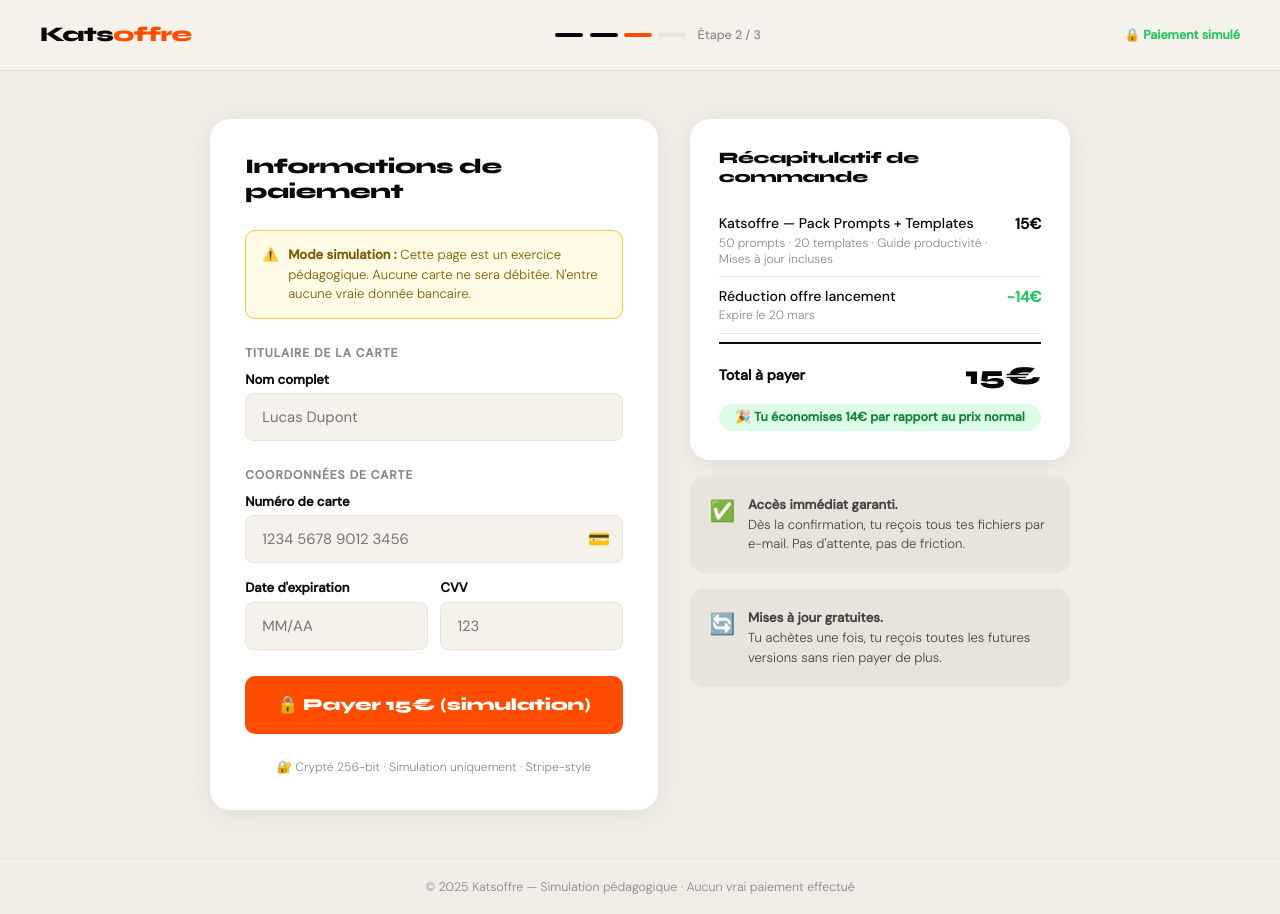
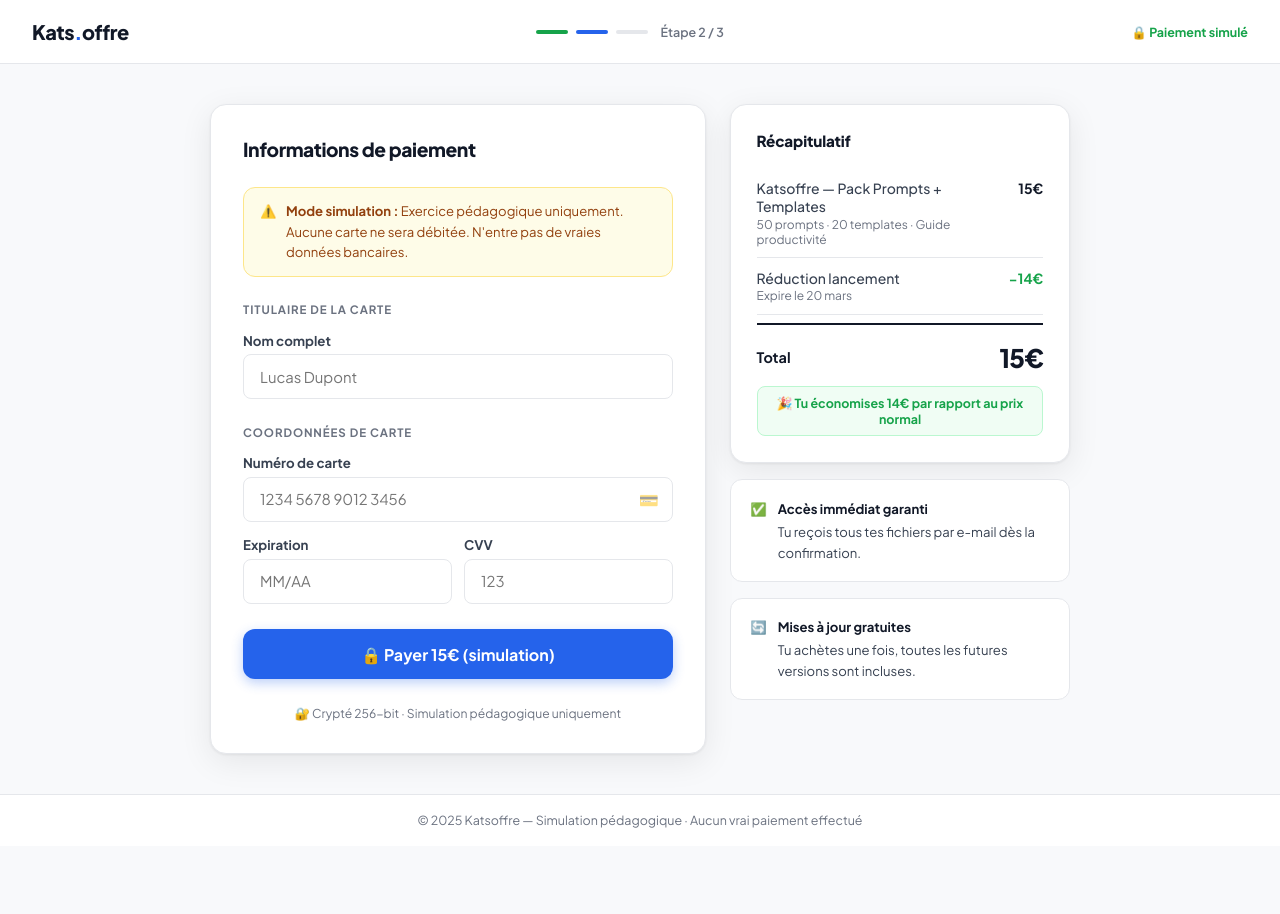
Before and after one commit to fanymrk/Mini-campagne, a plain HTML site: page checkout.html in a window 1280 px wide. After the commit the page ends 846 px from the top, so only its background shows below. Drawn offline with Linux system fonts and the light colour scheme.

Commit message:
Refactor checkout.html for improved styling and layout
Updated styles and structure for checkout page, including font changes, layout adjustments, and improved accessibility.

```diff
--- a/checkout.html
+++ b/checkout.html
@@ -4,221 +4,191 @@
 <meta charset="UTF-8">
 <meta name="viewport" content="width=device-width, initial-scale=1.0">
 <title>Katsoffre – Paiement sécurisé</title>
-<link href="https://fonts.googleapis.com/css2?family=Syne:wght@400;700;800&family=DM+Sans:wght@300;400;500&display=swap" rel="stylesheet">
+<link href="https://fonts.googleapis.com/css2?family=Plus+Jakarta+Sans:wght@400;500;600;700;800&display=swap" rel="stylesheet">
 <style>
   :root {
-    --ink: #0a0a0a;
-    --paper: #f5f2ec;
-    --accent: #ff4d00;
-    --gold: #f5c842;
-    --soft: #e8e4dc;
-    --muted: #888;
-    --green: #22c55e;
+    --white: #ffffff;
+    --bg: #f8f9fb;
+    --ink: #111827;
+    --ink-soft: #374151;
+    --muted: #6b7280;
+    --border: #e5e7eb;
+    --accent: #2563eb;
+    --accent-dark: #1d4ed8;
+    --accent-light: #eff6ff;
+    --green: #16a34a;
+    --green-light: #f0fdf4;
+    --orange: #ea580c;
+    --radius: 12px;
+    --shadow: 0 1px 3px rgba(0,0,0,0.07), 0 8px 32px rgba(0,0,0,0.08);
   }
   *, *::before, *::after { box-sizing: border-box; margin: 0; padding: 0; }
   body {
-    background: #f0ede6;
+    background: var(--bg);
     color: var(--ink);
-    font-family: 'DM Sans', sans-serif;
-    font-weight: 300;
+    font-family: 'Plus Jakarta Sans', -apple-system, BlinkMacSystemFont, sans-serif;
+    -webkit-font-smoothing: antialiased;
     min-height: 100vh;
     display: flex;
     flex-direction: column;
   }
+
+  /* NAV */
   nav {
-    display: flex;
-    justify-content: space-between;
-    align-items: center;
-    padding: 1.4rem 2.5rem;
-    background: var(--paper);
-    border-bottom: 1px solid var(--soft);
-  }
-  .logo {
-    font-family: 'Syne', sans-serif;
-    font-weight: 800;
-    font-size: 1.3rem;
-    letter-spacing: -0.03em;
-    text-decoration: none;
-    color: var(--ink);
-  }
-  .logo span { color: var(--accent); }
-  .step-indicator {
+    background: var(--white);
+    border-bottom: 1px solid var(--border);
+    padding: 0 2rem;
+    height: 64px;
     display: flex;
     align-items: center;
-    gap: 0.4rem;
-    font-size: 0.78rem;
-    color: var(--muted);
-    font-weight: 500;
+    justify-content: space-between;
   }
-  .step { width: 28px; height: 4px; border-radius: 99px; background: var(--soft); }
-  .step.active { background: var(--accent); }
-  .step.done { background: var(--ink); }
+  .logo { font-weight: 800; font-size: 1.25rem; color: var(--ink); letter-spacing: -0.02em; text-decoration: none; }
+  .logo-dot { color: var(--accent); }
+  .steps { display: flex; align-items: center; gap: 0.5rem; }
+  .step-bar { width: 32px; height: 4px; border-radius: 99px; background: var(--border); }
+  .step-bar.done { background: var(--green); }
+  .step-bar.active { background: var(--accent); }
+  .step-label { font-size: 0.78rem; color: var(--muted); font-weight: 600; margin-left: 0.25rem; }
+  .secure-badge { display: flex; align-items: center; gap: 0.35rem; font-size: 0.78rem; color: var(--green); font-weight: 700; }
 
-  .secure-badge {
-    display: flex;
-    align-items: center;
-    gap: 0.4rem;
-    font-size: 0.78rem;
-    color: var(--green);
-    font-weight: 600;
-  }
-
+  /* MAIN */
   main {
     flex: 1;
     display: flex;
     align-items: flex-start;
     justify-content: center;
-    padding: 3rem 1.5rem;
+    padding: 2.5rem 1.5rem;
   }
 
-  .checkout-layout {
+  .checkout-grid {
     display: grid;
-    grid-template-columns: 1fr 380px;
-    gap: 2rem;
+    grid-template-columns: 1fr 340px;
+    gap: 1.5rem;
     max-width: 860px;
     width: 100%;
     animation: slideUp 0.4s ease both;
   }
-  @keyframes slideUp { from { opacity:0; transform:translateY(20px); } to { opacity:1; transform:none; } }
+  @keyframes slideUp { from { opacity:0; transform:translateY(18px); } to { opacity:1; transform:none; } }
 
   @media (max-width: 700px) {
-    .checkout-layout { grid-template-columns: 1fr; }
-    .order-summary { order: -1; }
+    .checkout-grid { grid-template-columns: 1fr; }
+    .order-col { order: -1; }
   }
 
-  /* PAYMENT FORM */
+  /* PAYMENT CARD */
   .payment-card {
-    background: #fff;
-    border-radius: 20px;
-    padding: 2.2rem;
-    box-shadow: 0 4px 30px rgba(0,0,0,0.07);
+    background: var(--white);
+    border: 1px solid var(--border);
+    border-radius: 16px;
+    padding: 2rem;
+    box-shadow: var(--shadow);
     display: flex;
     flex-direction: column;
     gap: 1.6rem;
   }
-  .payment-card h2 {
-    font-family: 'Syne', sans-serif;
-    font-weight: 800;
-    font-size: 1.3rem;
-    letter-spacing: -0.02em;
+  .payment-card h2 { font-size: 1.2rem; font-weight: 800; letter-spacing: -0.02em; }
+
+  .sim-banner {
+    background: #fefce8;
+    border: 1.5px solid #fde68a;
+    border-radius: var(--radius);
+    padding: 0.85rem 1rem;
+    font-size: 0.82rem;
+    color: #92400e;
+    display: flex;
+    gap: 0.6rem;
+    line-height: 1.55;
   }
 
-  .form-section { display: flex; flex-direction: column; gap: 1rem; }
-  .form-label {
-    font-size: 0.75rem;
+  .form-section { display: flex; flex-direction: column; gap: 0.9rem; }
+  .section-label {
+    font-size: 0.72rem;
     font-weight: 700;
     letter-spacing: 0.08em;
     text-transform: uppercase;
     color: var(--muted);
-    margin-bottom: -0.4rem;
   }
   .field-group { display: flex; flex-direction: column; gap: 0.35rem; }
-  .field-label { font-size: 0.82rem; font-weight: 600; }
-  .field-row { display: flex; gap: 0.8rem; }
+  .field-label { font-size: 0.83rem; font-weight: 700; color: var(--ink-soft); }
+  .field-row { display: flex; gap: 0.75rem; }
   .field-row .field-group { flex: 1; }
 
-  input[type="text"], input[type="email"] {
-    border: 1.5px solid var(--soft);
+  input[type="text"] {
+    border: 1.5px solid var(--border);
     border-radius: 8px;
-    padding: 0.82rem 1rem;
-    font-family: 'DM Sans', sans-serif;
+    padding: 0.78rem 1rem;
+    font-family: 'Plus Jakarta Sans', sans-serif;
     font-size: 0.93rem;
     color: var(--ink);
-    background: var(--paper);
+    background: var(--white);
     outline: none;
-    transition: border-color 0.2s;
+    transition: border-color 0.15s, box-shadow 0.15s;
     width: 100%;
   }
-  input:focus { border-color: var(--ink); }
+  input:focus { border-color: var(--accent); box-shadow: 0 0 0 3px rgba(37,99,235,0.1); }
 
-  .card-input-wrap {
-    position: relative;
-    display: flex;
-    align-items: center;
-  }
-  .card-input-wrap input { padding-right: 3rem; }
-  .card-icons {
-    position: absolute;
-    right: 0.8rem;
-    display: flex;
-    gap: 4px;
-    font-size: 1.1rem;
-  }
-
-  .simulation-banner {
-    background: #fffbe6;
-    border: 1.5px solid var(--gold);
-    border-radius: 10px;
-    padding: 0.9rem 1rem;
-    font-size: 0.82rem;
-    color: #7a5c00;
-    display: flex;
-    align-items: flex-start;
-    gap: 0.6rem;
-    line-height: 1.5;
-  }
+  .card-field-wrap { position: relative; }
+  .card-field-wrap input { padding-right: 3.5rem; }
+  .card-chip { position: absolute; right: 0.9rem; top: 50%; transform: translateY(-50%); font-size: 1rem; opacity: 0.5; }
 
   .pay-btn {
     background: var(--accent);
     color: #fff;
-    font-family: 'Syne', sans-serif;
-    font-weight: 800;
-    font-size: 1.05rem;
-    padding: 1.15rem 2rem;
+    font-family: 'Plus Jakarta Sans', sans-serif;
+    font-weight: 700;
+    font-size: 1rem;
+    padding: 0.9rem 2rem;
     border: none;
-    border-radius: 10px;
+    border-radius: var(--radius);
     cursor: pointer;
     width: 100%;
-    letter-spacing: -0.01em;
-    transition: background 0.18s, transform 0.15s;
+    transition: background 0.15s, transform 0.15s;
+    box-shadow: 0 4px 12px rgba(37,99,235,0.3);
     display: flex;
     align-items: center;
     justify-content: center;
-    gap: 0.6rem;
+    gap: 0.5rem;
   }
-  .pay-btn:hover { background: #d93a00; transform: translateY(-2px); }
+  .pay-btn:hover { background: var(--accent-dark); transform: translateY(-1px); }
+  .pay-btn.loading { background: var(--muted); pointer-events: none; }
 
-  .pay-security {
+  .pay-note {
     text-align: center;
     font-size: 0.76rem;
     color: var(--muted);
     display: flex;
     align-items: center;
     justify-content: center;
-    gap: 0.4rem;
+    gap: 0.35rem;
   }
 
   /* ORDER SUMMARY */
-  .order-summary {
-    display: flex;
-    flex-direction: column;
-    gap: 1rem;
+  .order-col { display: flex; flex-direction: column; gap: 1rem; }
+
+  .summary-card {
+    background: var(--white);
+    border: 1px solid var(--border);
+    border-radius: 16px;
+    padding: 1.6rem;
+    box-shadow: var(--shadow);
   }
-  .summary-card {
-    background: #fff;
-    border-radius: 20px;
-    padding: 1.8rem;
-    box-shadow: 0 4px 30px rgba(0,0,0,0.07);
-  }
-  .summary-card h3 {
-    font-family: 'Syne', sans-serif;
-    font-weight: 800;
-    font-size: 1rem;
-    letter-spacing: -0.02em;
-    margin-bottom: 1.2rem;
-  }
-  .summary-item {
+  .summary-card h3 { font-size: 0.95rem; font-weight: 800; margin-bottom: 1.2rem; letter-spacing: -0.01em; }
+
+  .summary-line {
     display: flex;
     justify-content: space-between;
     align-items: flex-start;
-    padding: 0.6rem 0;
-    border-bottom: 1px solid var(--soft);
+    padding: 0.65rem 0;
+    border-bottom: 1px solid var(--border);
     gap: 1rem;
+    font-size: 0.875rem;
   }
-  .summary-item:last-of-type { border-bottom: none; }
-  .summary-item-name { font-size: 0.88rem; font-weight: 500; }
-  .summary-item-sub { font-size: 0.76rem; color: var(--muted); margin-top: 0.15rem; }
-  .summary-item-price { font-weight: 700; font-size: 0.95rem; white-space: nowrap; }
+  .summary-line:last-of-type { border-bottom: none; }
+  .summary-line-name { font-weight: 500; color: var(--ink-soft); }
+  .summary-line-sub { font-size: 0.75rem; color: var(--muted); margin-top: 0.1rem; }
+  .summary-line-price { font-weight: 700; white-space: nowrap; }
+  .price-green { color: var(--green); }
 
   .summary-total {
     display: flex;
@@ -229,74 +199,71 @@
     margin-top: 0.5rem;
   }
   .summary-total span:first-child { font-weight: 700; font-size: 0.9rem; }
-  .summary-total-price {
-    font-family: 'Syne', sans-serif;
-    font-weight: 800;
-    font-size: 1.6rem;
+  .total-price { font-size: 1.6rem; font-weight: 800; letter-spacing: -0.025em; }
+
+  .savings-row {
+    background: var(--green-light);
+    border: 1px solid #bbf7d0;
+    border-radius: 8px;
+    padding: 0.5rem 0.9rem;
+    font-size: 0.78rem;
+    font-weight: 700;
+    color: var(--green);
+    text-align: center;
+    margin-top: 0.8rem;
   }
 
-  .savings-pill {
-    background: #dcfce7;
-    color: #15803d;
-    font-size: 0.78rem;
-    font-weight: 700;
-    padding: 0.35rem 0.8rem;
-    border-radius: 999px;
-    text-align: center;
+  .reassurance-card {
+    background: var(--white);
+    border: 1px solid var(--border);
+    border-radius: var(--radius);
+    padding: 1.1rem 1.2rem;
+    font-size: 0.82rem;
+    color: var(--ink-soft);
+    line-height: 1.6;
+    display: flex;
+    gap: 0.7rem;
+    align-items: flex-start;
   }
+  .reassurance-card strong { display: block; color: var(--ink); font-weight: 700; margin-bottom: 0.15rem; }
 
-  .guarantee-card {
-    background: var(--soft);
-    border-radius: 14px;
-    padding: 1.2rem;
-    display: flex;
-    gap: 0.8rem;
-    align-items: flex-start;
-    font-size: 0.82rem;
-    color: #444;
-    line-height: 1.5;
-  }
-  .guarantee-icon { font-size: 1.3rem; }
-
+  /* FOOTER */
   footer {
-    border-top: 1px solid var(--soft);
-    padding: 1.2rem 2.5rem;
+    background: var(--white);
+    border-top: 1px solid var(--border);
+    padding: 1.1rem 2rem;
     text-align: center;
     font-size: 0.78rem;
     color: var(--muted);
   }
-
-  /* Loading animation on click */
-  .pay-btn.loading { background: #aaa; pointer-events: none; }
 </style>
 </head>
 <body>
 
 <nav>
-  <a href="index.html" class="logo">Kats<span>offre</span></a>
-  <div class="step-indicator">
-    <div class="step done"></div>
-    <div class="step done"></div>
-    <div class="step active"></div>
-    <div class="step"></div>
-    <span style="margin-left:0.3rem;">Étape 2 / 3</span>
+  <a href="index.html" class="logo">Kats<span class="logo-dot">.</span>offre</a>
+  <div class="steps">
+    <div class="step-bar done"></div>
+    <div class="step-bar active"></div>
+    <div class="step-bar"></div>
+    <span class="step-label">Étape 2 / 3</span>
   </div>
   <div class="secure-badge">🔒 Paiement simulé</div>
 </nav>
 
 <main>
-  <div class="checkout-layout">
+  <div class="checkout-grid">
 
-    <!-- PAYMENT FORM -->
+    <!-- FORMULAIRE PAIEMENT -->
     <div class="payment-card">
       <h2>Informations de paiement</h2>
 
-      <div class="simulation-banner">
-        ⚠️ <div><strong>Mode simulation :</strong> Cette page est un exercice pédagogique. Aucune carte ne sera débitée. N'entre aucune vraie donnée bancaire.</div>
+      <div class="sim-banner">
+        ⚠️ <div><strong>Mode simulation :</strong> Exercice pédagogique uniquement. Aucune carte ne sera débitée. N'entre pas de vraies données bancaires.</div>
       </div>
 
       <div class="form-section">
-        <div class="form-label">Titulaire de la carte</div>
+        <div class="section-label">Titulaire de la carte</div>
         <div class="field-group">
           <div class="field-label">Nom complet</div>
           <input type="text" placeholder="Lucas Dupont">
@@ -304,17 +271,17 @@
       </div>
 
       <div class="form-section">
-        <div class="form-label">Coordonnées de carte</div>
+        <div class="section-label">Coordonnées de carte</div>
         <div class="field-group">
           <div class="field-label">Numéro de carte</div>
-          <div class="card-input-wrap">
+          <div class="card-field-wrap">
             <input type="text" placeholder="1234 5678 9012 3456" maxlength="19" oninput="formatCard(this)">
-            <div class="card-icons">💳</div>
+            <span class="card-chip">💳</span>
           </div>
         </div>
         <div class="field-row">
           <div class="field-group">
-            <div class="field-label">Date d'expiration</div>
+            <div class="field-label">Expiration</div>
             <input type="text" placeholder="MM/AA" maxlength="5" oninput="formatExpiry(this)">
           </div>
           <div class="field-group">
@@ -328,56 +295,48 @@
         🔒 Payer 15€ (simulation)
       </button>
 
-      <div class="pay-security">
-        🔐 Crypté 256-bit · Simulation uniquement · Stripe-style
+      <div class="pay-note">
+        🔐 Crypté 256-bit · Simulation pédagogique uniquement
       </div>
     </div>
 
-    <!-- ORDER SUMMARY -->
-    <div class="order-summary">
+    <!-- RÉSUMÉ COMMANDE -->
+    <div class="order-col">
       <div class="summary-card">
-        <h3>Récapitulatif de commande</h3>
+        <h3>Récapitulatif</h3>
 
-        <div class="summary-item">
+        <div class="summary-line">
           <div>
-            <div class="summary-item-name">Katsoffre — Pack Prompts + Templates</div>
-            <div class="summary-item-sub">50 prompts · 20 templates · Guide productivité · Mises à jour incluses</div>
+            <div class="summary-line-name">Katsoffre — Pack Prompts + Templates</div>
+            <div class="summary-line-sub">50 prompts · 20 templates · Guide productivité</div>
           </div>
-          <div class="summary-item-price">15€</div>
+          <div class="summary-line-price">15€</div>
         </div>
 
-        <div class="summary-item">
+        <div class="summary-line">
           <div>
-            <div class="summary-item-name">Réduction offre lancement</div>
-            <div class="summary-item-sub">Expire le 20 mars</div>
+            <div class="summary-line-name">Réduction lancement</div>
+            <div class="summary-line-sub">Expire le 20 mars</div>
           </div>
-          <div class="summary-item-price" style="color: var(--green);">−14€</div>
+          <div class="summary-line-price price-green">−14€</div>
         </div>
 
         <div class="summary-total">
-          <span>Total à payer</span>
-          <span class="summary-total-price">15€</span>
+          <span>Total</span>
+          <span class="total-price">15€</span>
         </div>
 
-        <div class="savings-pill" style="margin-top:0.8rem;">
-          🎉 Tu économises 14€ par rapport au prix normal
-        </div>
+        <div class="savings-row">🎉 Tu économises 14€ par rapport au prix normal</div>
       </div>
 
-      <div class="guarantee-card">
-        <div class="guarantee-icon">✅</div>
-        <div>
-          <strong>Accès immédiat garanti.</strong><br>
-          Dès la confirmation, tu reçois tous tes fichiers par e-mail. Pas d'attente, pas de friction.
-        </div>
+      <div class="reassurance-card">
+        <span>✅</span>
+        <div><strong>Accès immédiat garanti</strong>Tu reçois tous tes fichiers par e-mail dès la confirmation.</div>
       </div>
 
-      <div class="guarantee-card">
-        <div class="guarantee-icon">🔄</div>
-        <div>
-          <strong>Mises à jour gratuites.</strong><br>
-          Tu achètes une fois, tu reçois toutes les futures versions sans rien payer de plus.
-        </div>
+      <div class="reassurance-card">
+        <span>🔄</span>
+        <div><strong>Mises à jour gratuites</strong>Tu achètes une fois, toutes les futures versions sont incluses.</div>
       </div>
     </div>
 
@@ -400,9 +359,7 @@ function simulatePay() {
   const btn = document.getElementById('payBtn');
   btn.classList.add('loading');
   btn.textContent = '⏳ Traitement en cours...';
-  setTimeout(() => {
-    window.location.href = 'confirmation.html';
-  }, 1800);
+  setTimeout(() => { window.location.href = 'confirmation.html'; }, 1800);
 }
 </script>
 </body>
```
